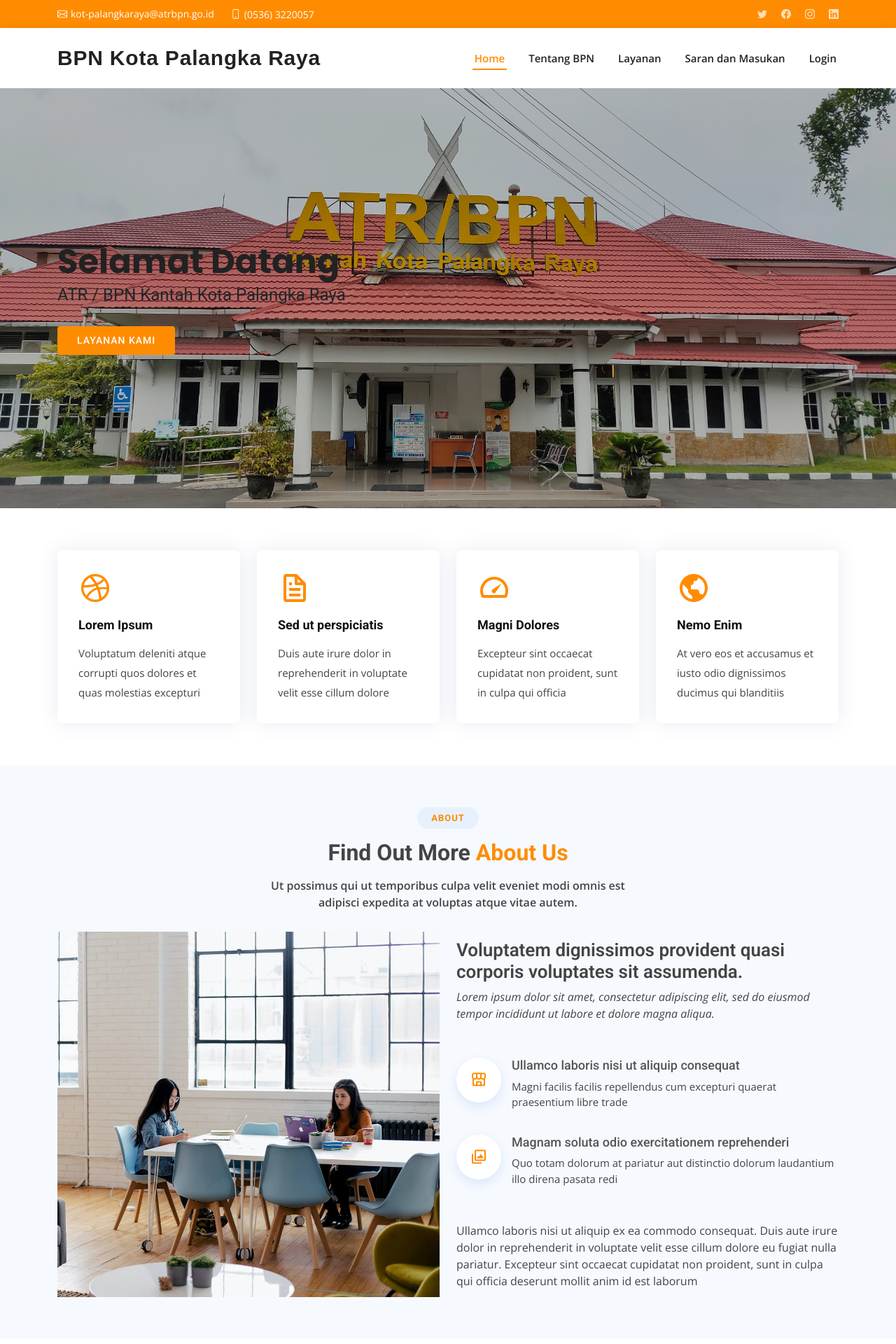
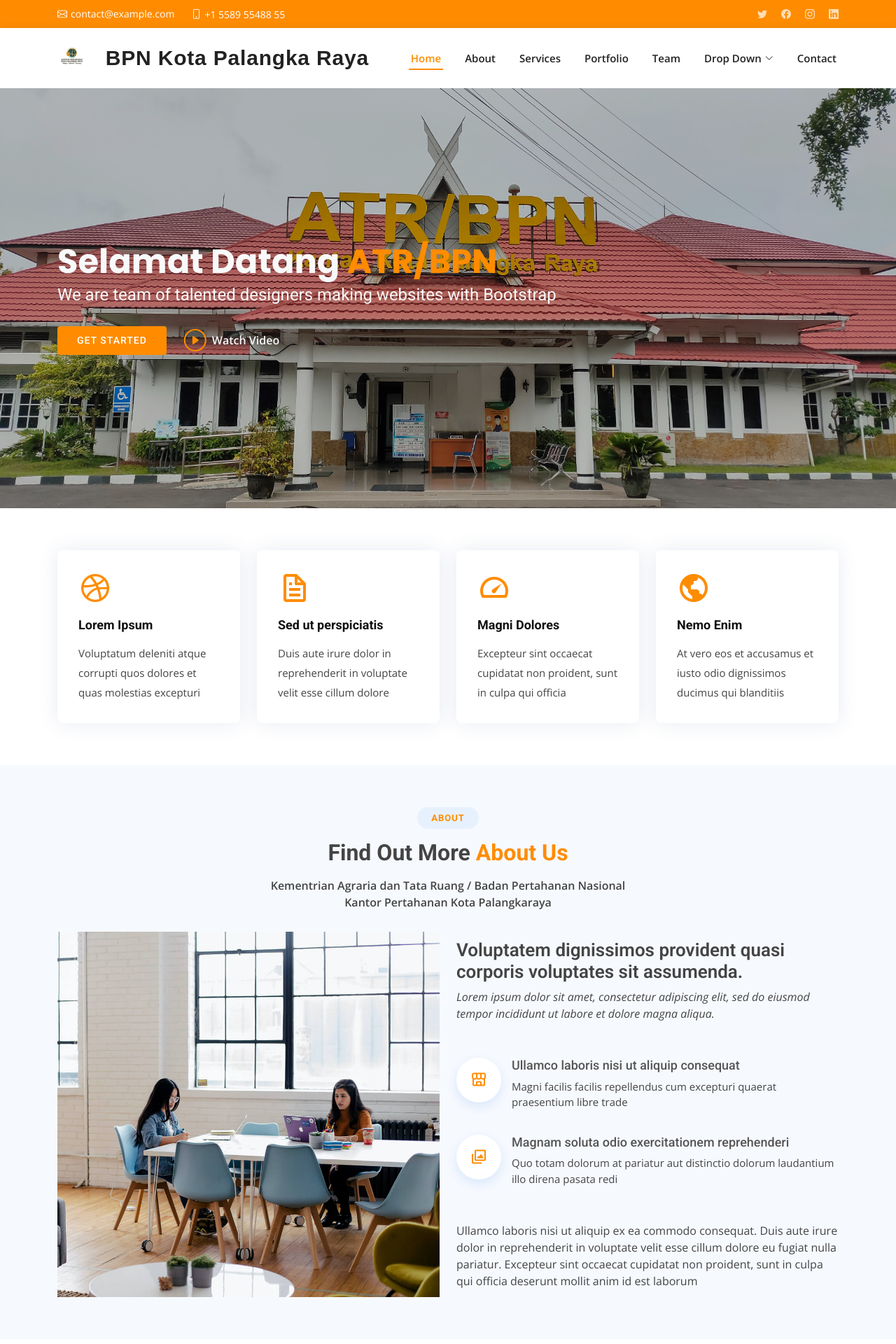
Before and after one commit to HaFirs/system-information-bpn, a CodeIgniter 4 app: template app/Views/home/dashboard.php in a window 1280 px wide. Shown: the top 1920 px of the page at 70% size. Run offline with PHP 8.4 and a stand-in for CodeIgniter, Linux system fonts and the light colour scheme; the template is opened without the code that fills it, so the values that code supplies are empty; some libraries are stand-ins or nearby versions.

Commit message:
Update dashboard.php

```diff
--- a/app/Views/home/dashboard.php
+++ b/app/Views/home/dashboard.php
@@ -41,8 +41,8 @@
   <section id="topbar" class="d-flex align-items-center">
     <div class="container d-flex justify-content-center justify-content-md-between">
       <div class="contact-info d-flex align-items-center">
-        <i class="bi bi-envelope d-flex align-items-center"><a href="mailto:contact@example.com">kot-palangkaraya@atrbpn.go.id</a></i>
-        <i class="bi bi-phone d-flex align-items-center ms-4"><span>(0536) 3220057</span></i>
+        <i class="bi bi-envelope d-flex align-items-center"><a href="mailto:contact@example.com">contact@example.com</a></i>
+        <i class="bi bi-phone d-flex align-items-center ms-4"><span>+1 5589 55488 55</span></i>
       </div>
       <div class="social-links d-none d-md-flex align-items-center">
         <a href="#" class="twitter"><i class="bi bi-twitter"></i></a>
@@ -57,18 +57,35 @@
   <header id="header" class="d-flex align-items-center">
     <div class="container d-flex align-items-center justify-content-between">
 
+      <a href="index.html" class="logo"><img src="../images/logo.png" alt=""></a>
       <h1 class="logo"><a href="index.html">BPN Kota Palangka Raya</a></h1>
       <!-- Uncomment below if you prefer to use an image logo -->
-      <!-- <a href="index.html" class="logo"><img src="assets/img/logo.png" alt=""></a>-->
 
       <nav id="navbar" class="navbar">
         <ul>
           <li><a class="nav-link scrollto active" href="#hero">Home</a></li>
-          <li><a class="nav-link scrollto" href="#about">Tentang BPN</a></li>
-          <li><a class="nav-link scrollto" href="#services">Layanan</a></li>
-          <li><a class="nav-link scrollto " href="#portfolio">Saran dan Masukan</a></li>
-
-          <li><a class="nav-link scrollto" href="#contact">Login</a></li>
+          <li><a class="nav-link scrollto" href="#about">About</a></li>
+          <li><a class="nav-link scrollto" href="#services">Services</a></li>
+          <li><a class="nav-link scrollto " href="#portfolio">Portfolio</a></li>
+          <li><a class="nav-link scrollto" href="#team">Team</a></li>
+          <li class="dropdown"><a href="#"><span>Drop Down</span> <i class="bi bi-chevron-down"></i></a>
+            <ul>
+              <li><a href="#">Drop Down 1</a></li>
+              <li class="dropdown"><a href="#"><span>Deep Drop Down</span> <i class="bi bi-chevron-right"></i></a>
+                <ul>
+                  <li><a href="#">Deep Drop Down 1</a></li>
+                  <li><a href="#">Deep Drop Down 2</a></li>
+                  <li><a href="#">Deep Drop Down 3</a></li>
+                  <li><a href="#">Deep Drop Down 4</a></li>
+                  <li><a href="#">Deep Drop Down 5</a></li>
+                </ul>
+              </li>
+              <li><a href="#">Drop Down 2</a></li>
+              <li><a href="#">Drop Down 3</a></li>
+              <li><a href="#">Drop Down 4</a></li>
+            </ul>
+          </li>
+          <li><a class="nav-link scrollto" href="#contact">Contact</a></li>
         </ul>
         <i class="bi bi-list mobile-nav-toggle"></i>
       </nav><!-- .navbar -->
@@ -79,11 +96,12 @@
   <!-- ======= Hero Section ======= -->
   <section id="hero" class="d-flex align-items-center">
     <div class="container" data-aos="zoom-out" data-aos-delay="100">
-      <h1>Selamat Datang </h1>
-      <h2 class="text-dark"><span>ATR / BPN</span> Kantah Kota Palangka Raya</h2>
+      <h1 class="text-light shadow-sm">Selamat Datang <span class="shadow-sm">ATR/BPN</span></h1>
+      <h2 class="text-light shadow-sm">We are team of talented designers making websites with Bootstrap</h2>
       <div class="d-flex">
-        <a href="#about" class="btn-get-started scrollto">Layanan Kami</a>
-          </div>
+        <a href="#about" class="btn-get-started scrollto">Get Started</a>
+        <a href="https://www.youtube.com/watch?v=jDDaplaOz7Q" class="glightbox btn-watch-video"><i class="bi bi-play-circle"></i><span class="text-light shadow-sm">Watch Video</span></a>
+      </div>
     </div>
   </section><!-- End Hero -->
 
@@ -138,7 +156,7 @@
         <div class="section-title">
           <h2>About</h2>
           <h3>Find Out More <span>About Us</span></h3>
-          <p>Ut possimus qui ut temporibus culpa velit eveniet modi omnis est adipisci expedita at voluptas atque vitae autem.</p>
+          <p>Kementrian Agraria dan Tata Ruang / Badan Pertahanan Nasional Kantor Pertahanan Kota Palangkaraya</p>
         </div>
 
         <div class="row">
```
